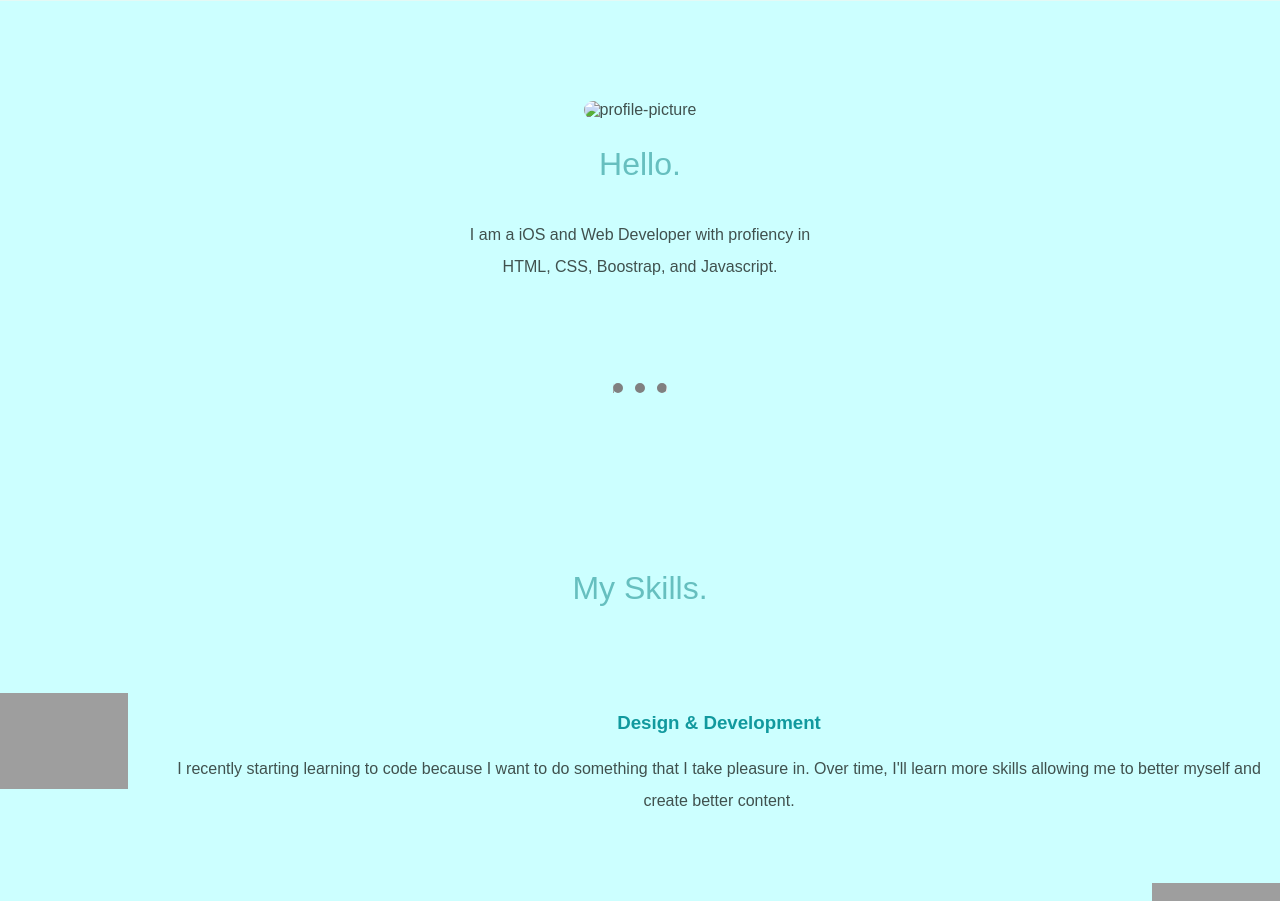
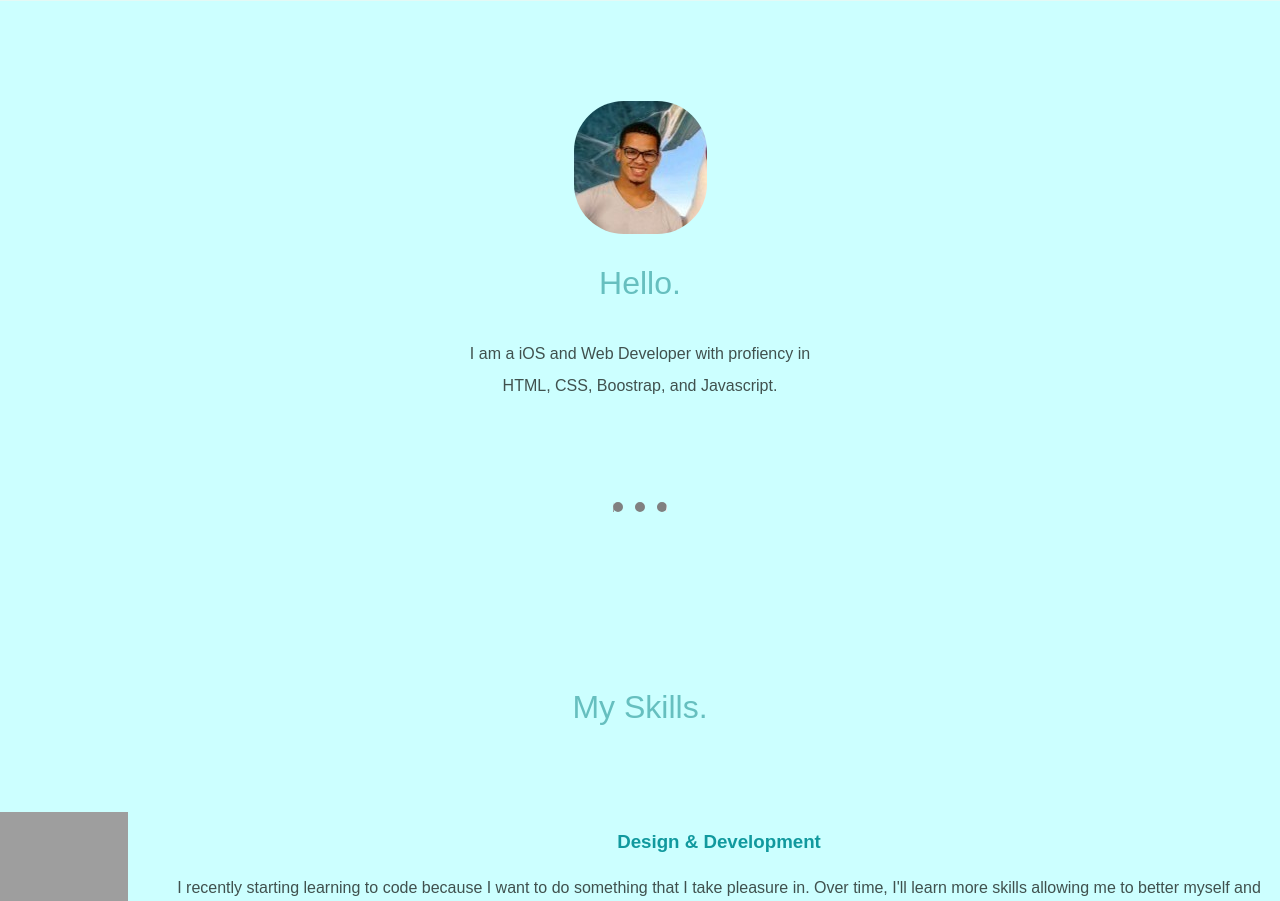
Before and after one commit to AlexanderEstrella/Improvement-, a plain HTML site: page index.html in a window 1280 px wide. Shown: the part 970-1871 px from the top of the page. Drawn offline with Linux system fonts and the light colour scheme; grey boxes are pictures that could not be loaded.

Commit message:
Update index.html

```diff
--- a/index.html
+++ b/index.html
@@ -20,7 +20,7 @@
   </div>
   <div class="middle-container">
     <div class="profile">
-      <img class="profile-pic" src="C:\Users\alexa\OneDrive\Desktop\CSS - My Site\images\1642093784551.jpg" alt="profile-picture">
+      <img class="profile-pic" src="profile.jpeg" alt="profile-picture">
       <h2>Hello.</h2>
       <p class="intro">I am a iOS and Web Developer with profiency in HTML, CSS, Boostrap, and Javascript. </p>
     </div>
```
